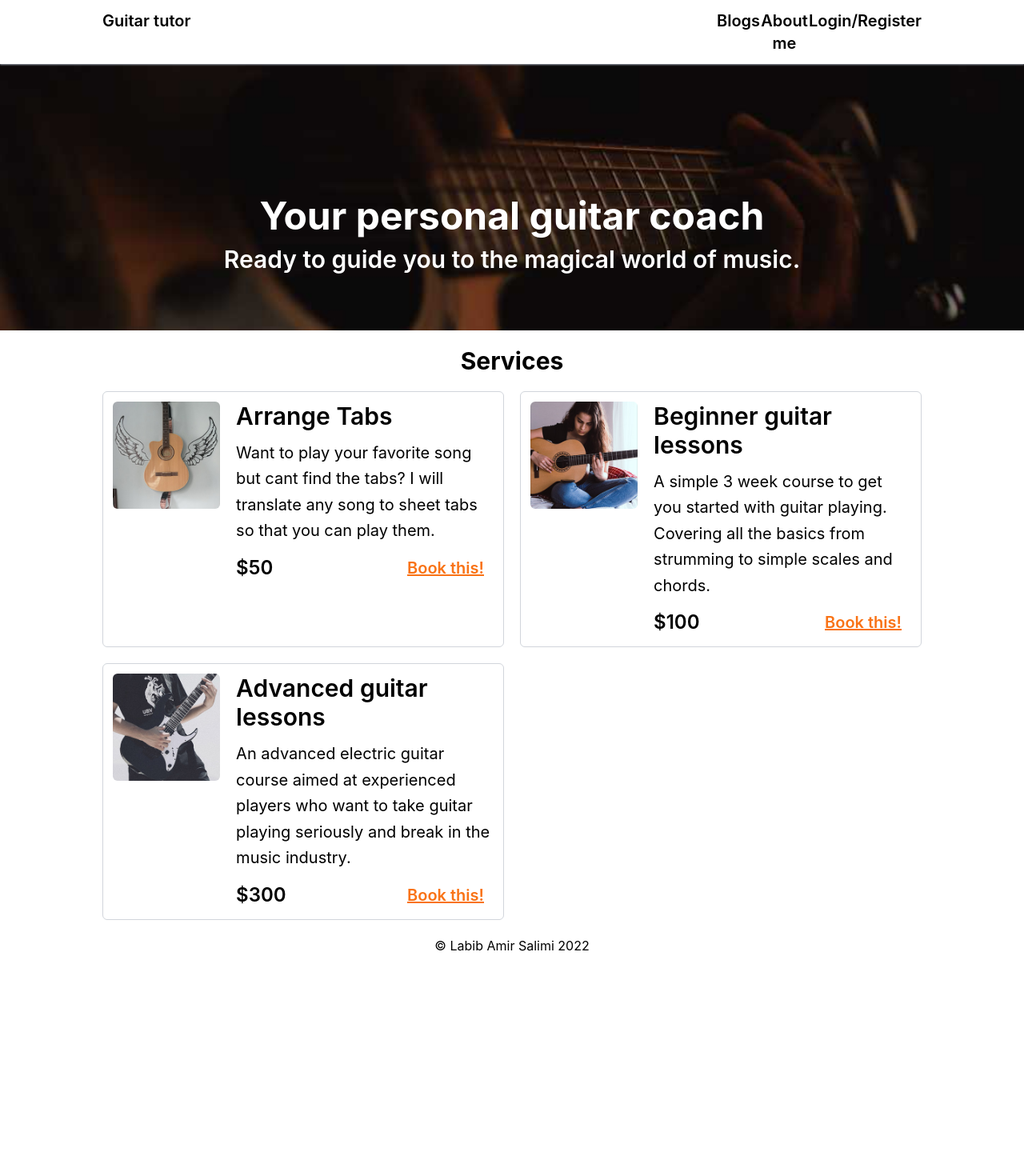
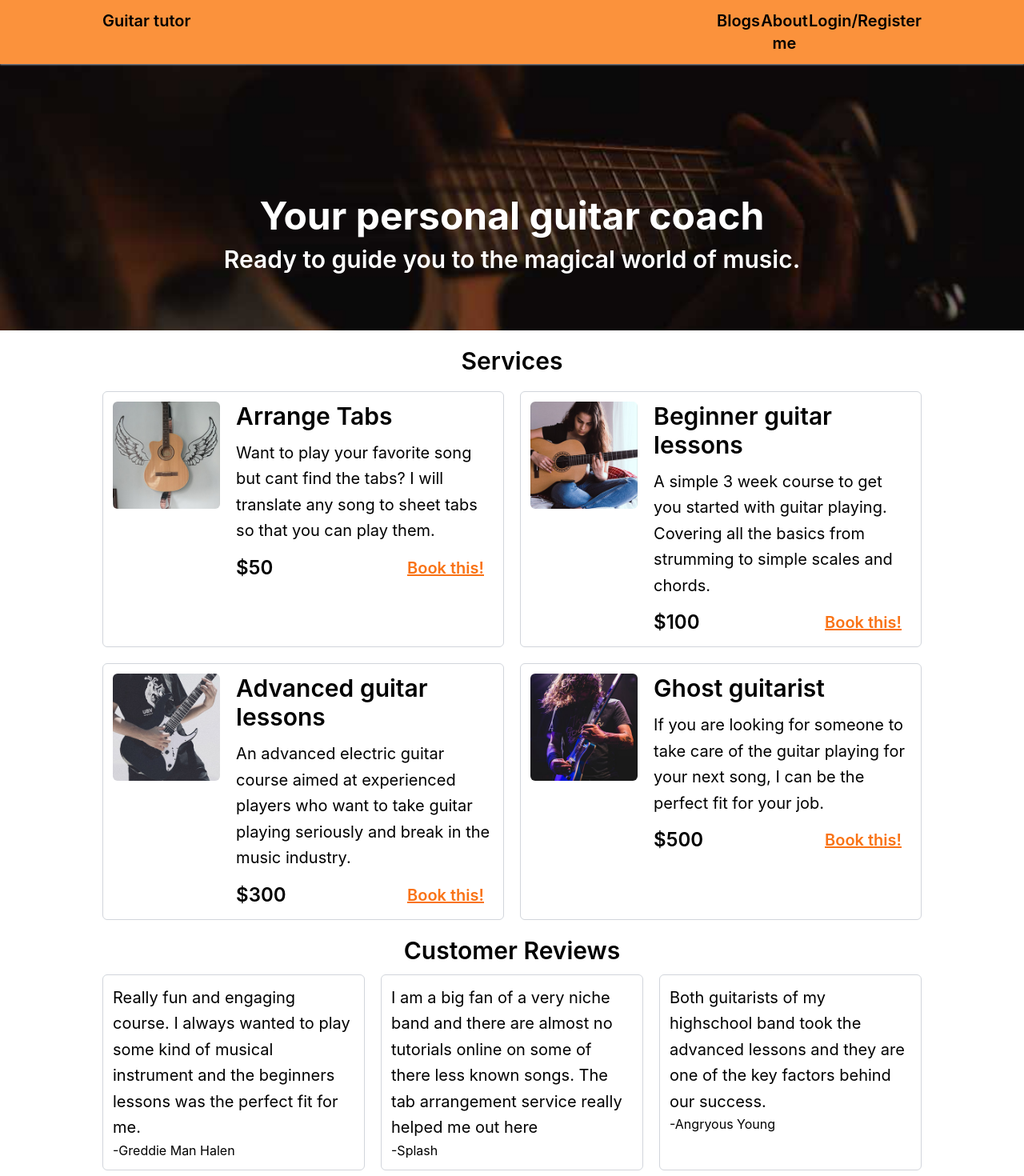
Before and after one commit to Labib2003/assignment-10-firebase-authentication, a React (Create React App) app: page / in a window 1280 px wide. Shown: the top 1470 px of the page at 80% size. Before the commit the page ends 1214 px from the top, so only its background shows below. Built offline with nearby package versions, Linux system fonts and the light colour scheme; no server answers; the HTML template or start-up script is replaced by a standard one.

Commit message:
customer reviews added

```diff
--- /dev/null
+++ b/public/reviews.json
@@ -0,0 +1,17 @@
+[
+    {
+        "id": 1,
+        "reviewText": "Really fun and engaging course. I always wanted to play some kind of musical instrument and the beginners lessons was the perfect fit for me.",
+        "name": "Greddie Man Halen"
+    },
+    {
+        "id": 2,
+        "reviewText": "I am a big fan of a very niche band and there are almost no tutorials online on some of there less known songs. The tab arrangement service really helped me out here",
+        "name": "Splash"
+    },
+    {
+        "id": 3,
+        "reviewText": "Both guitarists of my highschool band took the advanced lessons and they are one of the key factors behind our success.",
+        "name": "Angryous Young"
+    }
+]
--- a/public/services.json
+++ b/public/services.json
@@ -19,5 +19,12 @@
         "img": "images/advanced-course.jpg",
         "desc": "An advanced electric guitar course aimed at experienced players who want to take guitar playing seriously and break in the music industry.",
         "price": 300
+    },
+    {
+        "id": 4,
+        "name": "Ghost guitarist",
+        "img": "images/ghost.jpg",
+        "desc": "If you are looking for someone to take care of the guitar playing for your next song, I can be the perfect fit for your job.",
+        "price": 500
     }
 ]
--- a/src/App.js
+++ b/src/App.js
@@ -14,7 +14,7 @@ import Navbar from './SharedPages/Navbar/Navbar';
 function App() {
   return (
     <div className="App">
-      <div className='sticky top-0 z-10'>
+      <div className='sticky top-0 z-20'>
         <Navbar></Navbar>
       </div>
       <Routes>
--- a/src/Pages/Checkout/Checkout.js
+++ b/src/Pages/Checkout/Checkout.js
@@ -2,7 +2,7 @@ import React from 'react';
 
 const Checkout = () => {
     return (
-        <div>
+        <div className='text-xl my-5'>
             <p>This is checkout</p>
         </div>
     );
--- a/src/Pages/HomePage/Home/Home.js
+++ b/src/Pages/HomePage/Home/Home.js
@@ -1,5 +1,6 @@
 import React from 'react';
 import Banner from '../Banner/Banner';
+import Reviews from '../Reviews/Reviews';
 import Services from '../Services/Services';
 
 const Home = () => {
@@ -7,6 +8,7 @@ const Home = () => {
         <div>
             <Banner></Banner>
             <Services></Services>
+            <Reviews></Reviews>
         </div>
     );
 };
--- /dev/null
+++ b/src/Pages/HomePage/Review/Review.js
@@ -0,0 +1,13 @@
+import React from 'react';
+
+const Review = ({review}) => {
+    const {reviewText, name} = review;
+    return (
+        <div className='text-left border border-gray-300 rounded-md p-3'>
+            <p className='text-xl leading-relaxed'>{reviewText}</p>
+            <p>-{name}</p>
+        </div>
+    );
+};
+
+export default Review;
--- /dev/null
+++ b/src/Pages/HomePage/Reviews/Reviews.js
@@ -0,0 +1,26 @@
+import React, { useEffect, useState } from 'react';
+import Review from '../Review/Review';
+
+const Reviews = () => {
+    const [reviews, setReviews] = useState([]);
+    useEffect(() => {
+        fetch('reviews.json')
+            .then(res => res.json())
+            .then(data => setReviews(data));
+    }, [])
+    return (
+        <div className='my-5'>
+            <h3 className='text-3xl font-semibold my-3'>Customer Reviews</h3>
+            <div className='w-4/5 mx-auto grid grid-cols-3 gap-5'>
+                {
+                    reviews.map(review => <Review
+                        key={review.id}
+                        review={review}
+                    ></Review>)
+                }
+            </div>
+        </div>
+    );
+};
+
+export default Reviews;
--- a/src/Pages/HomePage/Services/Services.js
+++ b/src/Pages/HomePage/Services/Services.js
@@ -11,7 +11,7 @@ const Services = () => {
 
     return (
         <div>
-            <h3 className='text-3xl font-bold my-5'>Services</h3>
+            <h3 className='text-3xl font-semibold my-5'>Services</h3>
             <div className='w-4/5 mx-auto grid grid-cols-2 gap-5'>
             {
                 services.map(service => <Service
--- a/src/Pages/Login/Login.js
+++ b/src/Pages/Login/Login.js
@@ -1,7 +1,7 @@
-import React, { useRef, useState } from 'react';
+import React, { useRef } from 'react';
 import auth from '../../firebase.init';
 import { useSendPasswordResetEmail, useSignInWithEmailAndPassword, useSignInWithGoogle } from 'react-firebase-hooks/auth'
-import { Link, useNavigate } from 'react-router-dom';
+import { Link, useLocation, useNavigate } from 'react-router-dom';
 import { toast, ToastContainer } from 'react-toastify';
 
 const Login = () => {
@@ -14,9 +14,11 @@ const Login = () => {
         user,
         error,
     ] = useSignInWithEmailAndPassword(auth);
-    const [sendPasswordResetEmail, sending] = useSendPasswordResetEmail(auth);
+    const [sendPasswordResetEmail] = useSendPasswordResetEmail(auth);
 
     const navigate = useNavigate();
+    const location = useLocation();
+    const from = location.state?.from?.pathname || '/';
 
     const handleLogin = (event) => {
         event.preventDefault();
@@ -31,10 +33,17 @@ const Login = () => {
         const email = emailRef.current.value;
         await sendPasswordResetEmail(email);
         toast('Please check your mail!');
+
     }
 
     if (user || googleUser) {
-        navigate('/home');
+        navigate(from, { replace: true });
+    }
+
+    let errorElement;
+
+    if(error){
+        errorElement = <p>Wrong email or password</p>
     }
 
     return (
@@ -55,18 +64,18 @@ const Login = () => {
                     name=""
                     placeholder='Password'
                     required />
-                <p className='text-xl font-semibold text-red-500 my-3'>{error ? error.message : ''}</p>
                 <input
                     className='bg-orange-400 hover:bg-orange-500 text-xl w-1/2 p-3 rounded-md'
                     type="submit"
                     value="Login" />
                 <p className='text-xl my-3'>Forgot password? <span onClick={handlePassReset} className='text-orange-400 hover:text-orange-500 cursor-pointer font-semibold'>Get password reset email.</span></p>
             </form>
+            {errorElement}
             <button
                 onClick={() => signInWithGoogle()}
                 className='bg-orange-400 hover:bg-orange-500 text-xl w-1/2 p-3 rounded-md'>Continue with Google</button>
             <p className='text-xl my-3'>New to Guitar tutor? <Link className='text-orange-400 hover:text-orange-600 font-semibold' to='/register'>Create an Account!</Link></p>
-           <p className='text-xl font-semibold'><ToastContainer/></p>
+            <div className='text-xl font-semibold'><ToastContainer /></div>
         </div>
     );
 };
--- a/src/SharedPages/Footer/Footer.js
+++ b/src/SharedPages/Footer/Footer.js
@@ -3,9 +3,9 @@ import React from 'react';
 const Footer = () => {
     const year =  new Date().getFullYear();
     return (
-        <div className='my-5'>
+        <footer className='my-5 bg-orange-400 p-5 mb-0'>
             <p>&copy; Labib Amir Salimi {year}</p>
-        </div>
+        </footer>
     );
 };
 
--- a/src/SharedPages/Navbar/Navbar.js
+++ b/src/SharedPages/Navbar/Navbar.js
@@ -12,7 +12,7 @@ const Navbar = () => {
     };
 
     return (
-        <nav className='bg-white shadow-sm shadow-gray-400'>
+        <nav className='bg-orange-400 shadow-sm shadow-gray-400'>
             <div className='w-4/5 mx-auto py-3 flex justify-between text-xl font-semibold'>
                 <Link to='/'>Guitar tutor</Link>
                 <div className='w-1/4 flex justify-between'>
```
Also changed, not shown: public/images/ghost.jpg (added).
